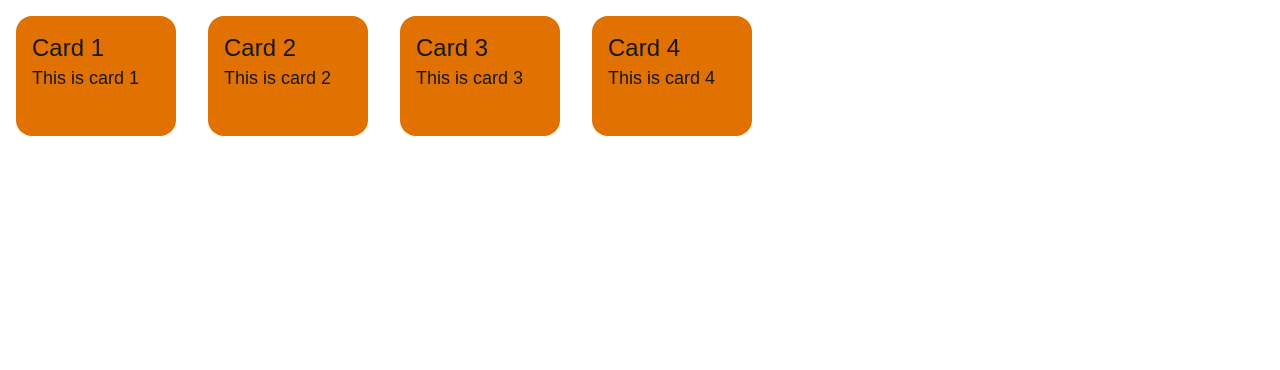
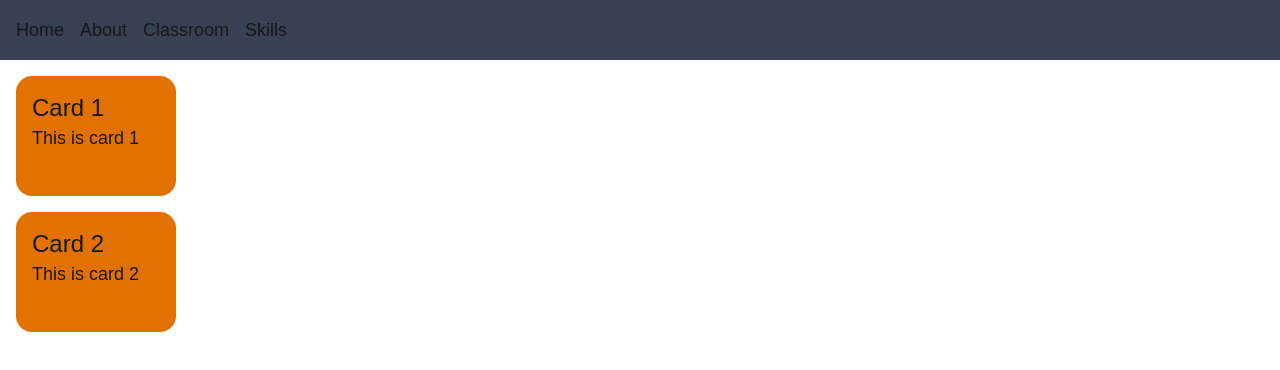
Before and after one commit to Arush-kumar/nextjs, a Next.js app: page / in a window 1280 px wide. Shown: the top 370 px of the page. Built offline with nearby package versions, Linux system fonts and the light colour scheme.

Commit message:
Routing : Add navigation bar and create new pages for About, Classroom, Fullstack, Mern, and Skills

```diff
--- /dev/null
+++ b/app/about/page.tsx
@@ -0,0 +1,9 @@
+
+export default function About() {
+  return (
+    <div className="p-4">
+      <h1 className="text-3xl">I am Arush Kumar</h1>
+      <p>I am a Full Stack Developer. I enjoy building web applications. I am learning Gen AI and Modern web technologies.</p>
+    </div>
+  )
+}
--- /dev/null
+++ b/app/classroom/fullstack/page.tsx
@@ -0,0 +1,8 @@
+export default function Fullstack() {
+  return (
+    <div>
+      <h1 className="text-3xl">Fullstack</h1>
+      <p>This is Fullstack page.</p>
+    </div>
+  );
+}
--- /dev/null
+++ b/app/classroom/mern/page.tsx
@@ -0,0 +1,8 @@
+export default function Mern() {
+  return (
+    <div>
+      <h1 className="text-3xl">Mern</h1>
+      <p>This is Mern page.</p>
+    </div>
+  );
+}
--- /dev/null
+++ b/app/classroom/page.tsx
@@ -0,0 +1,8 @@
+export default function Classroom() {
+  return (
+    <div>
+      <h1 className="text-3xl">Classroom</h1>
+      <p>This is Classroom page.</p>
+    </div>
+  );
+}
--- a/app/layout.tsx
+++ b/app/layout.tsx
@@ -1,6 +1,7 @@
 import type { Metadata } from "next";
 import { Geist, Geist_Mono } from "next/font/google";
 import "./globals.css";
+import Link from "next/link";
 
 const geistSans = Geist({
   variable: "--font-geist-sans",
@@ -27,6 +28,14 @@ export default function RootLayout({
       lang="en"
       className={`${geistSans.variable} ${geistMono.variable} h-full antialiased`}
     >
+
+      <nav className="bg-gray-700 flex gap-4 p-4 text-lg">
+        <Link href="/">Home</Link>
+        <Link href="/about">About</Link>
+        <Link href="/classroom">Classroom</Link>
+        <Link href="/skills">Skills</Link>
+      </nav>
+
       <body className="min-h-full flex flex-col">{children}</body>
     </html>
   );
--- a/app/page.tsx
+++ b/app/page.tsx
@@ -3,11 +3,10 @@ import Card from "@/components/Card"
 
 export default function Home() {
   return (
-    <div className="flex">
+    <div>
       <Card title="Card 1" description="This is card 1" />
       <Card title="Card 2" description="This is card 2" />
-      <Card title="Card 3" description="This is card 3" />
-      <Card title="Card 4" description="This is card 4" />
+
     </div>
   );
 }
--- /dev/null
+++ b/app/skills/page.tsx
@@ -0,0 +1,8 @@
+export default function Skills() {
+  return (
+    <div>
+      <h1 className="text-3xl">Skills</h1>
+      <p>This is skills page.</p>
+    </div>
+  );
+}
```
